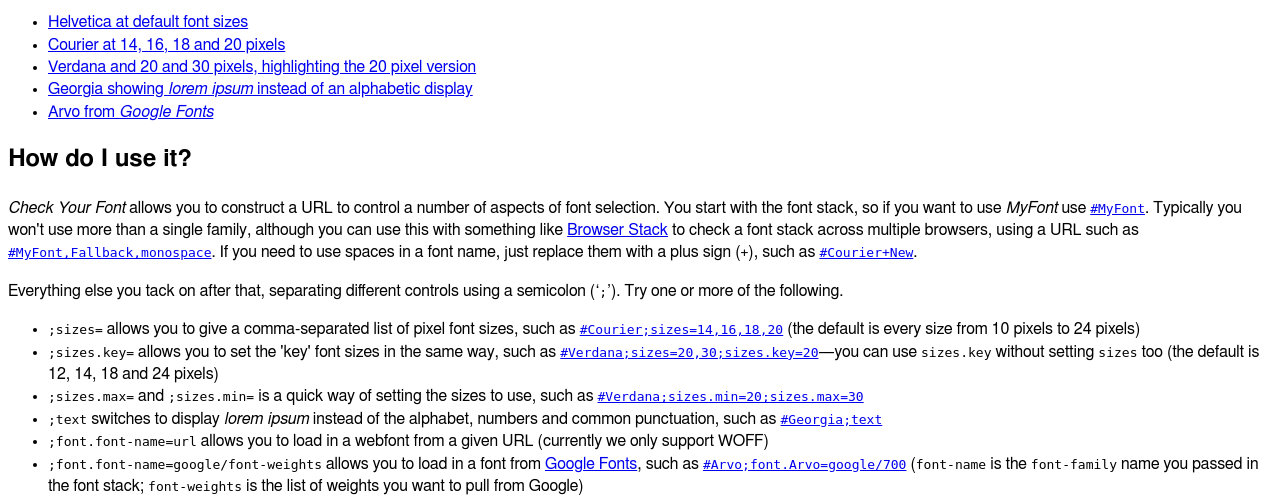
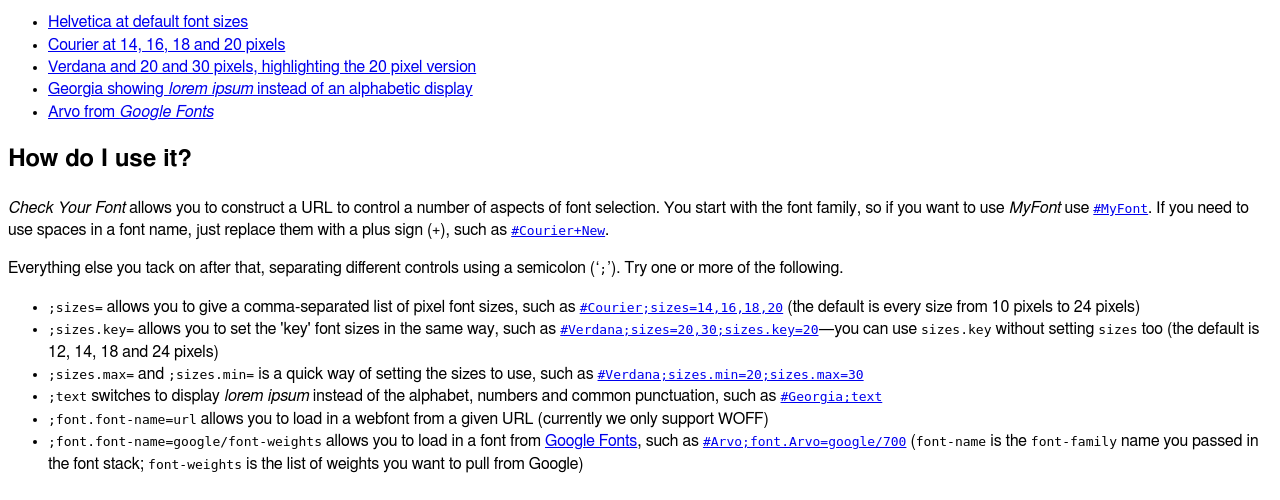
Before and after one commit to devfort/checkyourfont, a Django app: template fontly/templates/home.html in a window 1280 px wide. Shown: the part 233-733 px from the top of the page. Run offline with Django 3.2, Linux system fonts and the light colour scheme; the template is opened without the code that fills it: most values are stand-ins (such as "Sample title", 1, 10 or a date in 2020).

Commit message:
Font stacks don't work (quoting, arrgh) so don't mention them.

```diff
--- a/fontly/templates/home.html
+++ b/fontly/templates/home.html
@@ -21,7 +21,7 @@
 
   <h2>How do I use it?</h2>
 
-  <p><em>Check Your Font</em> allows you to construct a URL to control a number of aspects of font selection. You start with the font stack, so if you want to use <em>MyFont</em> use <a href='/MyFont'><code>{{ baseurl }}MyFont</code></a>. Typically you won't use more than a single family, although you can use this with something like <a href='http://browserstack.com/'>Browser Stack</a> to check a font stack across multiple browsers, using a URL such as <a href='/MyFont,Fallback,monospace'><code>{{ baseurl }}MyFont,Fallback,monospace</code></a>. If you need to use spaces in a font name, just replace them with a plus sign (<code>+</code>), such as <a href='/Courier+New'><code>{{ baseurl }}Courier+New</code></a>.</p>
+  <p><em>Check Your Font</em> allows you to construct a URL to control a number of aspects of font selection. You start with the font family, so if you want to use <em>MyFont</em> use <a href='/MyFont'><code>{{ baseurl }}MyFont</code></a>. If you need to use spaces in a font name, just replace them with a plus sign (<code>+</code>), such as <a href='/Courier+New'><code>{{ baseurl }}Courier+New</code></a>.</p>
 
   <p>Everything else you tack on after that, separating different controls using a semicolon (&lsquo;<code>;</code>&rsquo;). Try one or more of the following.</p>
 
```
